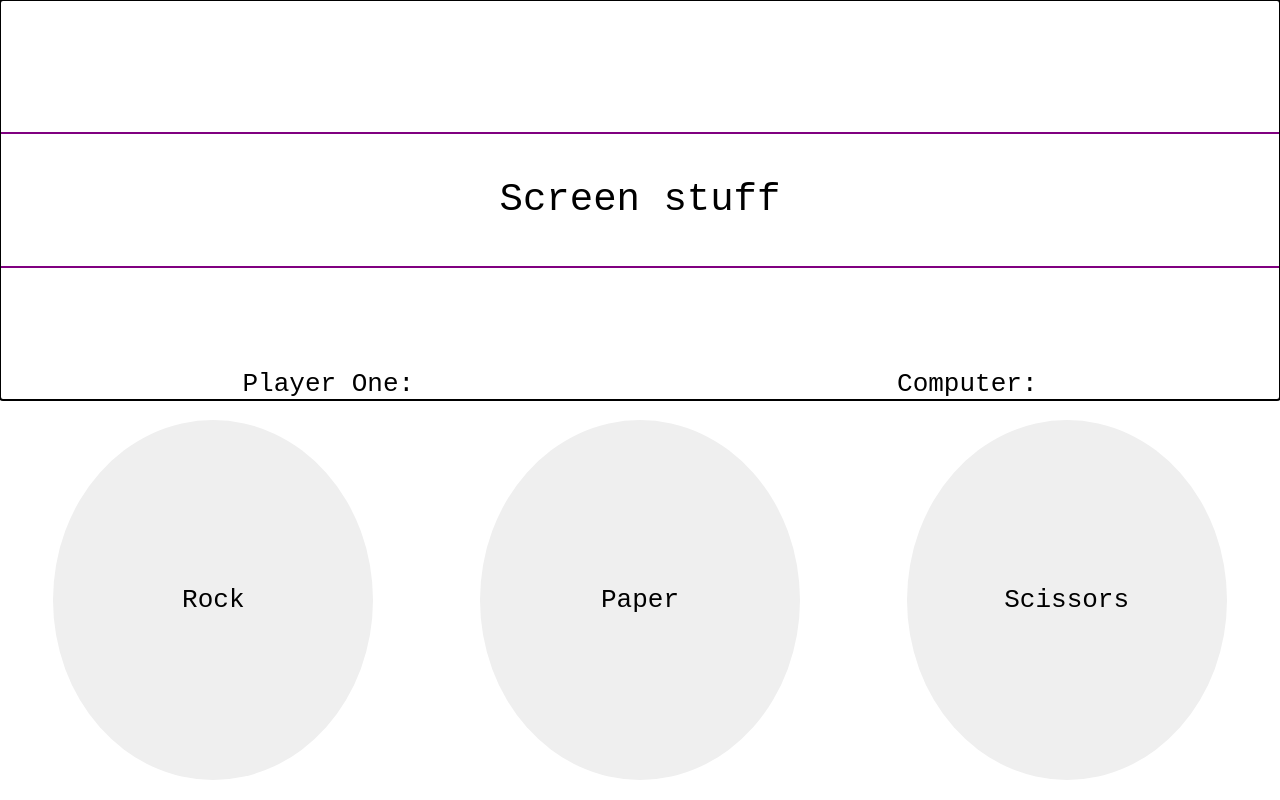
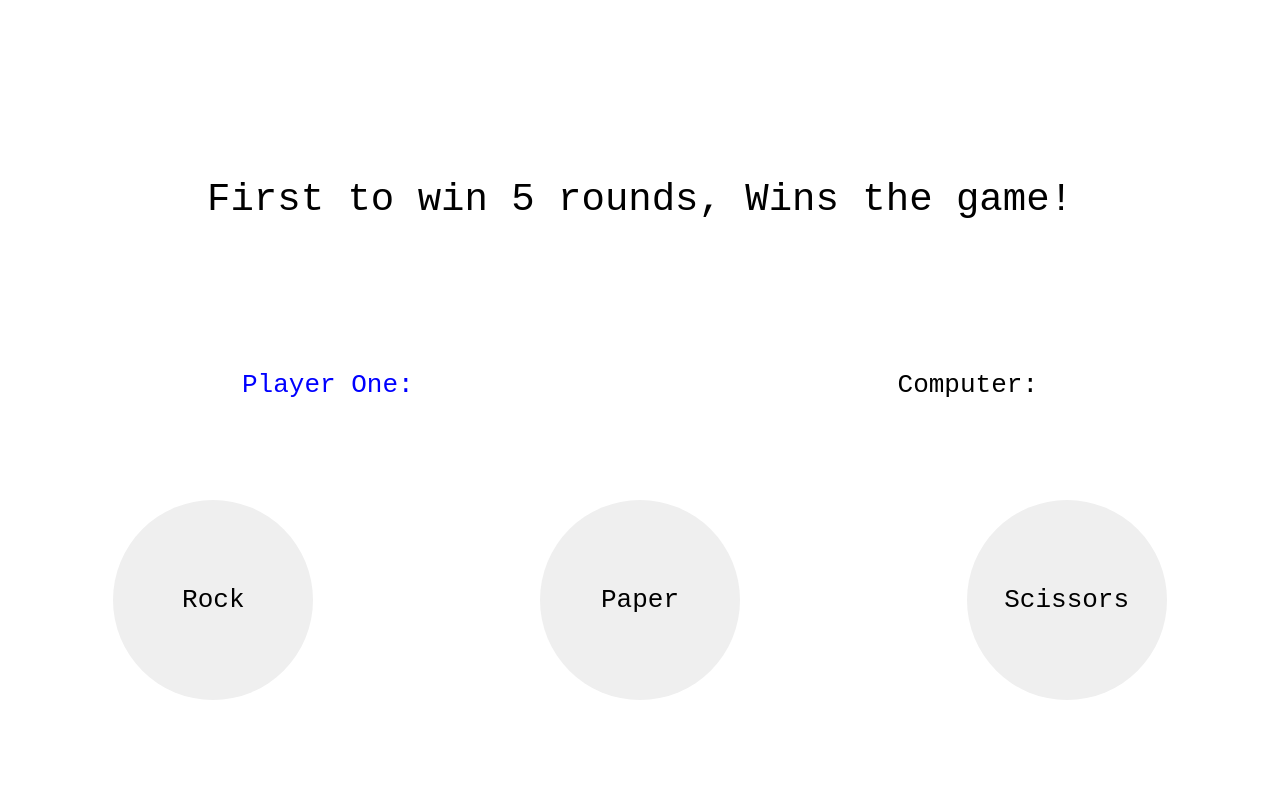
Before and after one commit to jevaughnvick/rps2, a plain HTML site: page index.html in a window 1280 px wide. Drawn offline with Linux system fonts and the light colour scheme.

Commit message:
make final tweaks to UI

```diff
--- a/index.html
+++ b/index.html
@@ -12,10 +12,10 @@
         <div class="screen-cont">
             <div class="partition"></div>
             <div class="main-screen">
-                Screen stuff
+                First to win 5 rounds, Wins the game!
             </div>
             <div class="second-screen">
-                <div class="child-one">Player One:</div>
+                <div class="child-one" style="color: blue">Player One:</div>
                 <div class="child-two">Computer:</div>
             </div>
         </div>
--- a/style.css
+++ b/style.css
@@ -10,7 +10,6 @@
     height: 100vh;
 }
 .screen-cont{
-    outline: auto;
     flex: 1;
     display: flex;
     flex-direction: column;
@@ -21,7 +20,6 @@
     height: 100px;
 }
 .partition, .main-screen, .second-screen{
-    border: 1px solid purple;
     flex: 1;
 }
 .main-screen{
@@ -49,8 +47,8 @@
 button{
     outline: none;
     border: none;
-    height: 90%;
-    width: 25%;
+    height: 200px;
+    width: 200px;
     border-radius: 50%;
     font-family: inherit;
     font-size: 2em;
```
